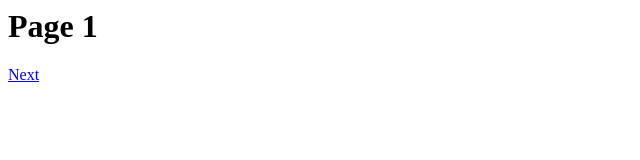
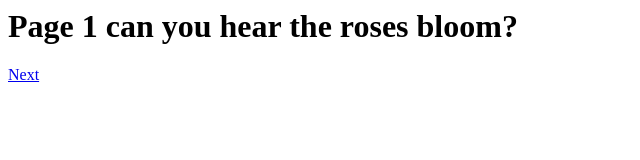
Before and after one commit to Bilalchaudhery/net-art-html-hypertext-narrative, a plain HTML site: page page1.html in a window 1280 px wide. Shown: the whole page, without its empty margins (0-640 px from the left). Drawn offline with Linux system fonts and the light colour scheme.

Commit message:
Update page1.html

```diff
--- a/page1.html
+++ b/page1.html
@@ -1 +1 @@
-<html><body><h1>Page 1</h1><a href='page2.html'>Next</a></body></html>
+<html><body><h1>Page 1 can you hear the roses bloom? </h1><a href='page2.html'>Next</a></body></html>
```
